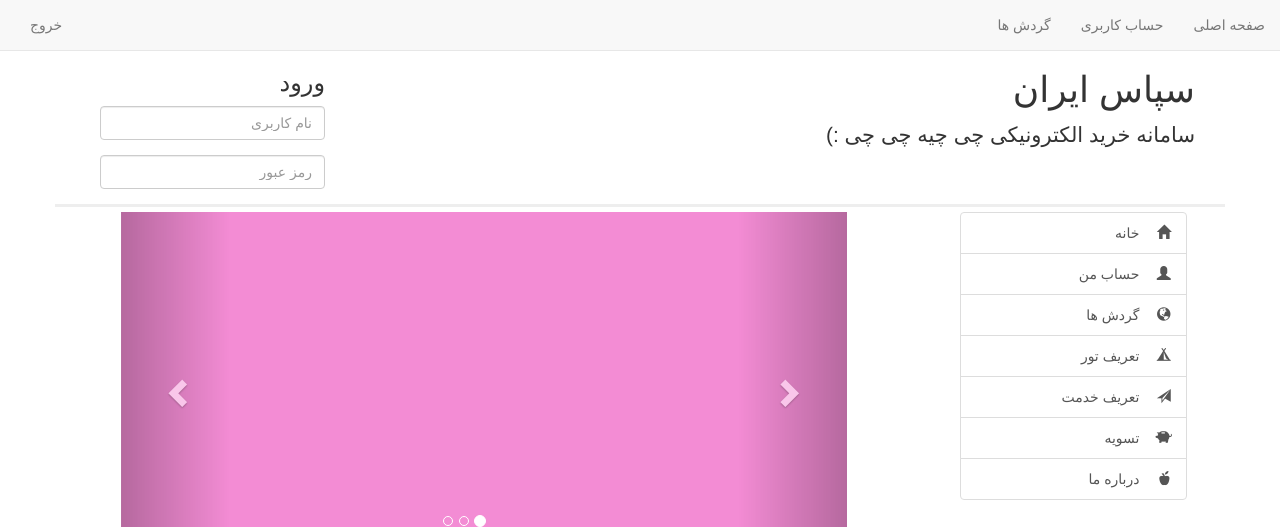
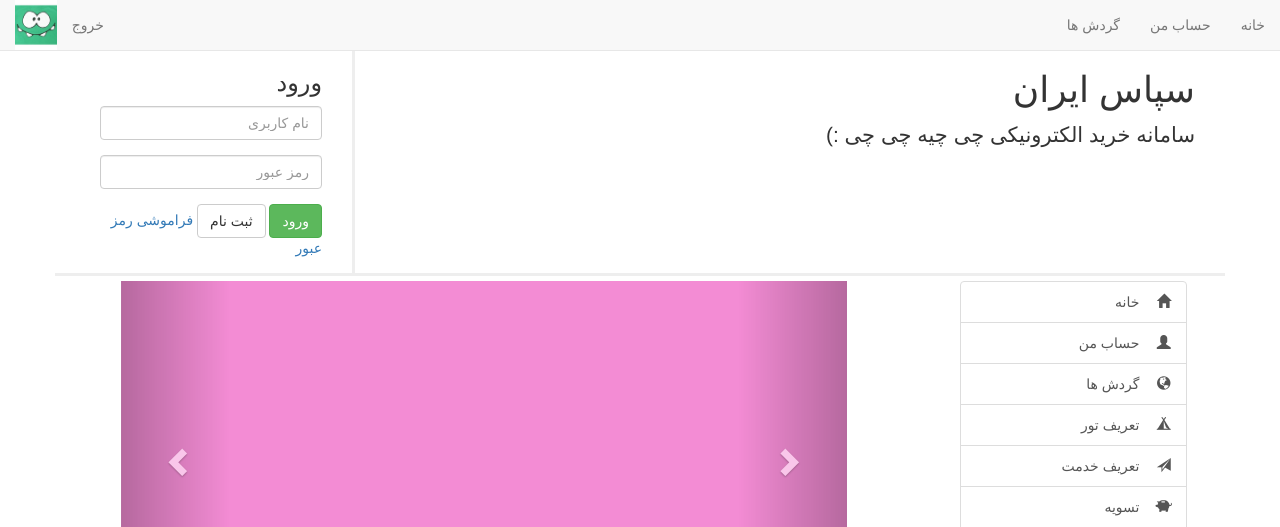
Before and after one commit to tahlilgaran/prototype, a Django app: template SepasIran/templates/base.html in a window 1280 px wide. Shown: the top 527 px of the page. Run offline with Django 3.2, Linux system fonts and the light colour scheme; the template is opened without the code that fills it, so the values that code supplies are empty; some libraries are stand-ins or nearby versions.

Commit message:
additional change for login-box + add user image

```diff
--- a/SepasIran/templates/base.html
+++ b/SepasIran/templates/base.html
@@ -14,12 +14,13 @@
           <div class="collapse navbar-collapse">
 
             <ul class="nav navbar-nav">
+            	<li><img class="nav_img" src="img/def.jpg" /></li>
                 <li><a href="??">خروج</a></li>
             </ul>
             <ul class="nav navbar-nav navbar-right">
-                <li><a href="??">گردش ها</a></li>
-                <li><a href="??">حساب کاربری</a></li>
-                <li><a href="??">صفحه اصلی</a></li>
+                <li><a href="??"> گردش ها</a><!-- <li><span class="glyphicon glyphicon-globe"></span></li> -->
+                <li><a href="??">حساب من</a></li>
+                <li><a href="??">خانه</a></li>
               </ul>
           </div>
       </div>
@@ -27,7 +28,7 @@
 
     <div class="finish_nav , rtl , col-md-12">
     	<header class='blog-header , container'>
-    			<form class="col-md-3">
+    		<form class="col-md-3 , login_box">
     			<h3 class="col-md-12">ورود</h3>
   				<div class="form-group , col-md-12">
      				<input class="form-control , col-md-12" id="inputEmail3" placeholder="نام کاربری">
@@ -35,23 +36,12 @@
   				<div class="form-group , col-md-12">
       				<input class="form-control , col-md-12" id="inputEmail3" placeholder="رمز عبور">
   				</div>
- <!--  <div class="form-group">
-    <label for="inputPassword3" class="col-sm-2 control-label">رمز عبور</label>
-      <input type="password" class="form-control" id="inputPassword3" placeholder="رمز عبور">
+ 				<div class="form-group , col-md-12">
+  					<button type="submit" class="btn btn-success">ورود</button>
+  					<a type="button" class="btn btn-default">ثبت نام</a>
+  					<a>فراموشی رمز عبور</a>
   				</div>
-  <div class="form-group">
-      <div class="checkbox">
-        <label>
-          <input type="checkbox"> Remember me
-        </label>
-    </div>
-  </div>
-  <div class="form-group">
-    <div class="col-sm-offset-2 col-sm-10">
-      <button type="submit" class="btn btn-default">Sign in</button>
-    </div> -->
-<!--   </div>
- --></form>
+ 			</form>
     		<h1 class="blog-title , col-md-9">
 				سپاس ایران
 			</h1>
--- a/SepasIran/templates/css/main.css
+++ b/SepasIran/templates/css/main.css
@@ -3,17 +3,23 @@
 }
 
 header{
-	font-size: 50px;
 	border-bottom: 3px solid #eee;
 	margin-bottom: 5px;
 }
 
+header .login_box{
+	border-right: 3px solid #eee;
+}
 body{
 	margin-bottom: 140px;
 }
 
 .finish_nav{
 	margin-top: 50px;
+}
+
+.nav_img{
+	height: 50px;
 }
 
 .footer{
```
Also changed, not shown: SepasIran/templates/img/def.jpg (added). Lines whose indentation alone changed are shown as unchanged.
